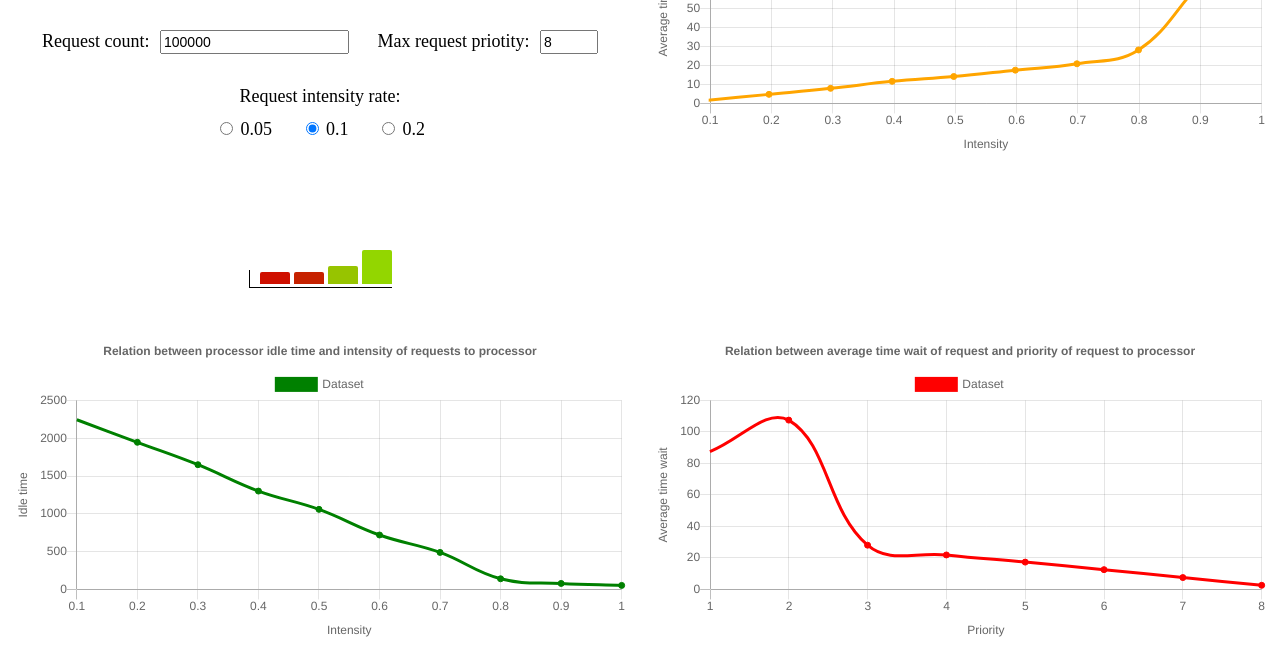
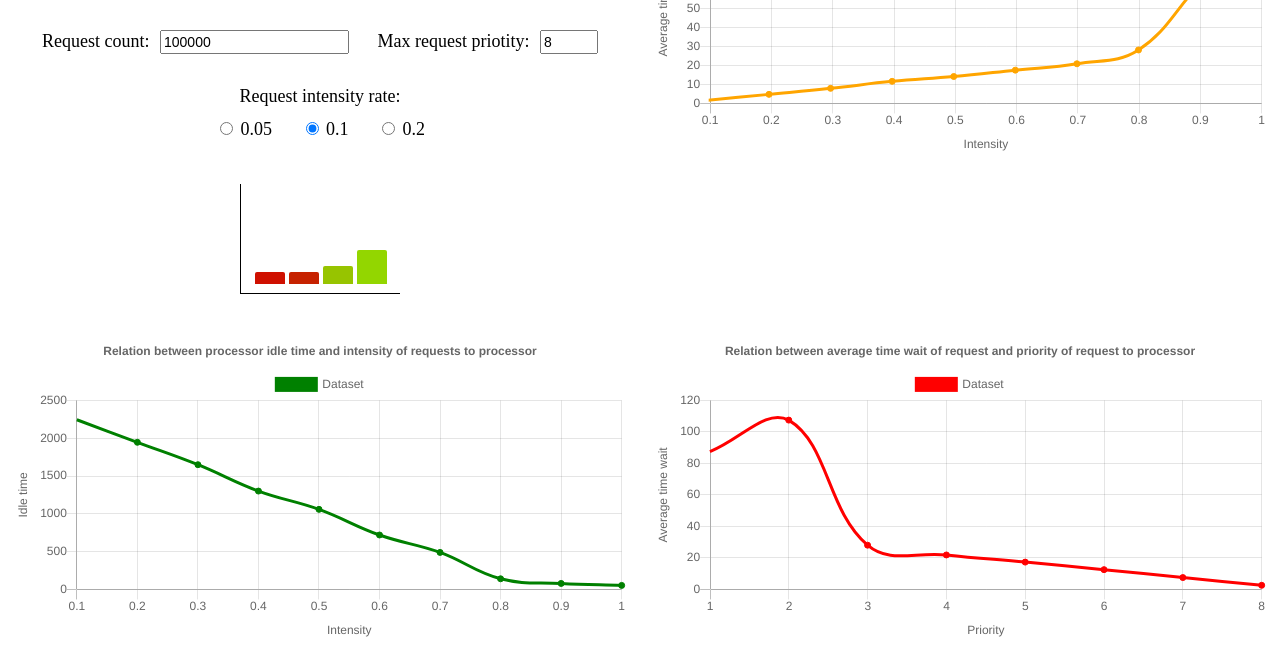
Before and after one commit to maslovmichail20/service-request-handling, a website built with webpack: page public/index.html in a window 1280 px wide. Both pictures are taken after a click on the button "Start simulation". Shown: the part 164-818 px from the top of the page. Built offline with nearby package versions, Linux system fonts and the light colour scheme.

Commit message:
Style fixes

```diff
--- a/public/loader.css
+++ b/public/loader.css
@@ -3,7 +3,6 @@
   width: 160px;
   border-left: 1px solid #000;
   border-bottom: 1px solid #000;
-  padding-left: 10px;
   box-sizing: border-box;
 }
 
--- a/src/app.ts
+++ b/src/app.ts
@@ -52,7 +52,7 @@ export class App {
     const startSimulation = () => {
       this.isProcessing = true
       button.style.display = 'none'
-      loader.style.display = 'initial'
+      loader.style.display = 'block'
     }
 
     const finishSimulation = () => {
```
